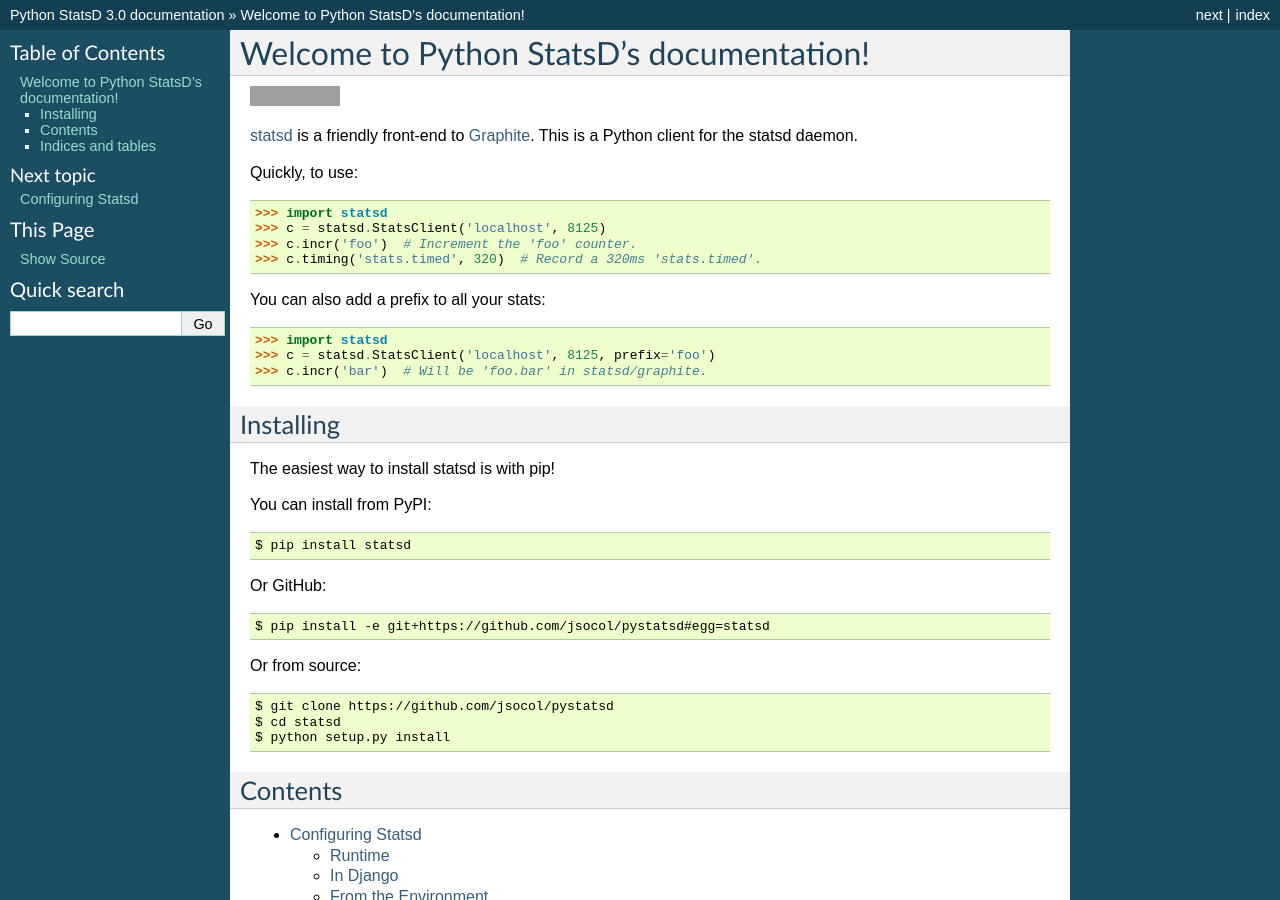
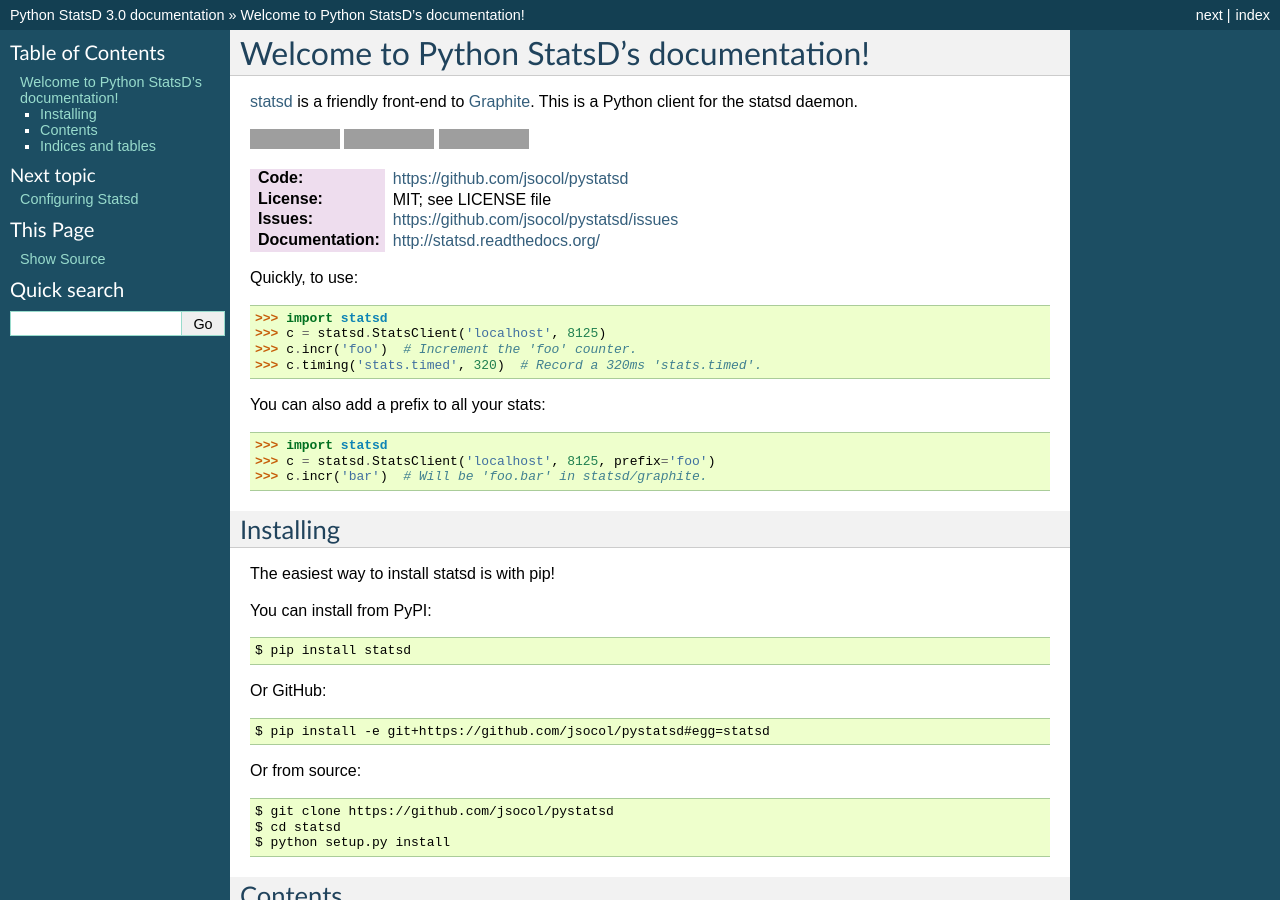
Before and after one commit to jsocol/pystatsd, a Sphinx documentation site: the page built from docs/index.rst, in a window 1280 px wide and 900 px high. Built offline with Sphinx 7.4.7, drawn with Linux system fonts in a browser that asks for light colours; formulas are drawn with MathJax 3; grey boxes are pictures that could not be loaded.

Commit message:
Improve docs a little.

```diff
--- a/docs/index.rst
+++ b/docs/index.rst
@@ -6,12 +6,25 @@
 Welcome to Python StatsD's documentation!
 =========================================
 
+statsd_ is a friendly front-end to Graphite_. This is a Python client
+for the statsd daemon.
+
 .. image:: https://travis-ci.org/jsocol/pystatsd.png?branch=master
    :target: https://travis-ci.org/jsocol/pystatsd
    :alt: Travis-CI build status
 
-statsd_ is a friendly front-end to Graphite_. This is a Python client
-for the statsd daemon.
+.. image:: https://pypip.in/v/statsd/badge.png
+   :target: https://pypi.python.org/pypi/statsd/
+   :alt: Latest release
+
+.. image:: https://pypip.in/d/statsd/badge.png
+   :target: https://pypi.python.org/pypi/statsd/
+   :alt: Downloads
+
+:Code:          https://github.com/jsocol/pystatsd
+:License:       MIT; see LICENSE file
+:Issues:        https://github.com/jsocol/pystatsd/issues
+:Documentation: http://statsd.readthedocs.org/
 
 Quickly, to use::
 
```
Also changed, not shown: README.rst (+15 -2 lines).
